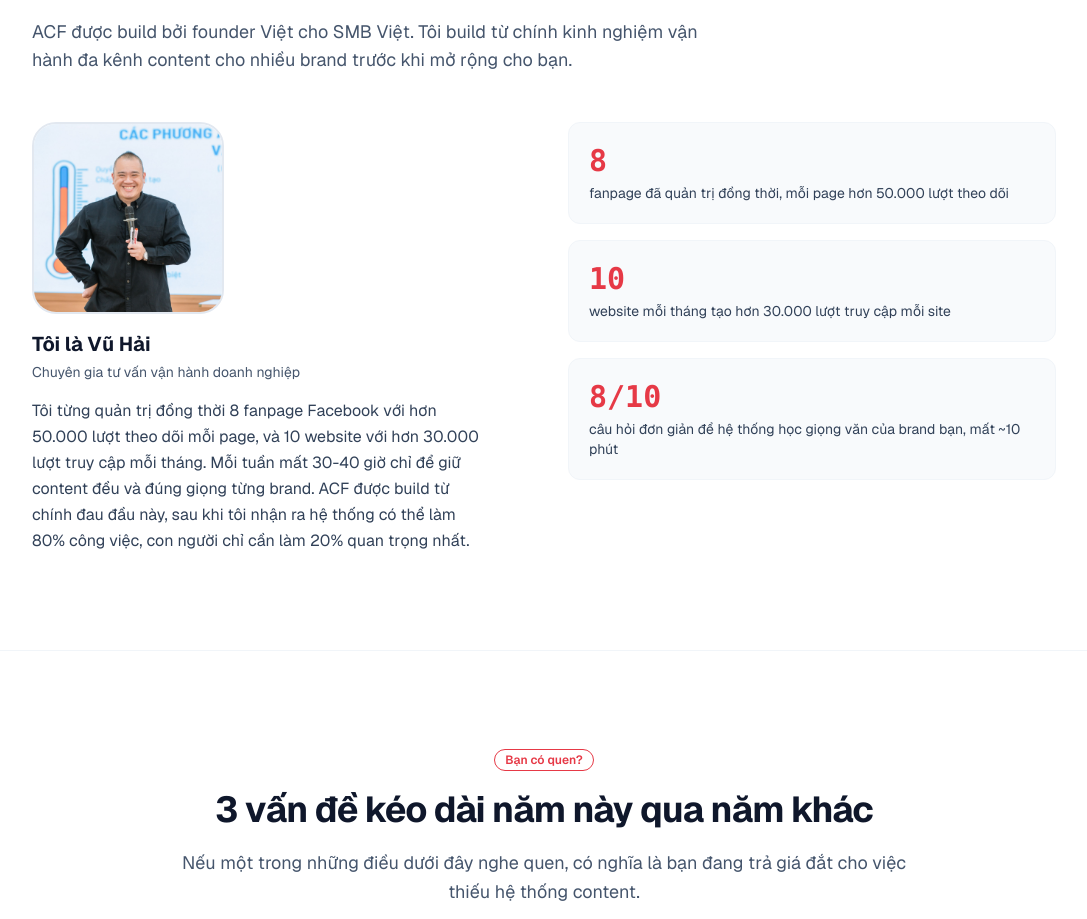
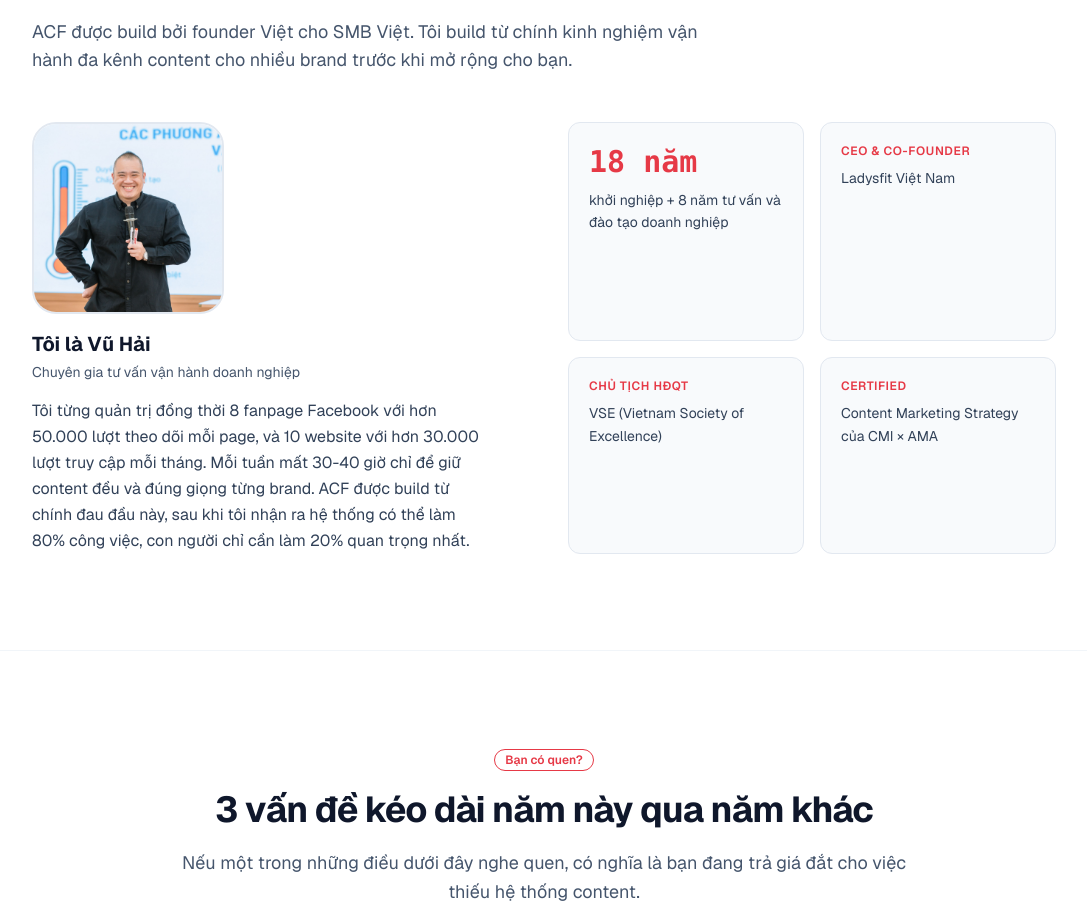
Before and after one commit to vuhuyhai/auto-content-factory, a Next.js app: page / in a window 1280 px wide. Shown: the part 1276-2195 px from the top of the page, without its empty margins (96-1183 px from the left). Built offline with nearby package versions, Linux system fonts and the light colour scheme.

Commit message:
feat(landing): replace proof cards with 4 founder credentials in 2x2 grid

```diff
--- a/src/components/landing/trust-section.tsx
+++ b/src/components/landing/trust-section.tsx
@@ -5,25 +5,33 @@
 import Image from "next/image";
 import { Badge } from "@/components/ui/badge";
 
-interface ProofCard {
-  stat: string;
+interface CredentialCard {
+  type: "stat" | "role";
+  stat?: string;
+  label?: string;
   caption: string;
 }
 
-const PROOF_CARDS: ProofCard[] = [
+const CREDENTIAL_CARDS: CredentialCard[] = [
   {
-    stat: "8",
-    caption:
-      "fanpage đã quản trị đồng thời, mỗi page hơn 50.000 lượt theo dõi",
+    type: "stat",
+    stat: "18 năm",
+    caption: "khởi nghiệp + 8 năm tư vấn và đào tạo doanh nghiệp",
   },
   {
-    stat: "10",
-    caption: "website mỗi tháng tạo hơn 30.000 lượt truy cập mỗi site",
+    type: "role",
+    label: "CEO & Co-Founder",
+    caption: "Ladysfit Việt Nam",
   },
   {
-    stat: "8/10",
-    caption:
-      "câu hỏi đơn giản để hệ thống học giọng văn của brand bạn, mất ~10 phút",
+    type: "role",
+    label: "Chủ tịch HĐQT",
+    caption: "VSE (Vietnam Society of Excellence)",
+  },
+  {
+    type: "role",
+    label: "Certified",
+    caption: "Content Marketing Strategy của CMI × AMA",
   },
 ];
 
@@ -76,17 +84,25 @@ export function TrustSection() {
             </p>
           </div>
 
-          {/* Cột phải — Proof stack */}
-          <div className="flex flex-col gap-4">
-            {PROOF_CARDS.map((card) => (
+          {/* Cột phải — Credentials grid 2x2 */}
+          <div className="grid grid-cols-1 md:grid-cols-2 gap-4">
+            {CREDENTIAL_CARDS.map((card, index) => (
               <div
-                key={card.stat}
-                className="rounded-xl border border-slate-100 bg-slate-50 p-5"
+                key={index}
+                className="rounded-xl border border-slate-200 bg-slate-50 p-5"
               >
-                <div className="font-mono text-3xl font-bold text-accent-acf">
-                  {card.stat}
-                </div>
-                <p className="text-sm text-slate-700 mt-1">{card.caption}</p>
+                {card.type === "stat" ? (
+                  <div className="font-mono text-3xl font-bold text-accent-acf leading-tight">
+                    {card.stat}
+                  </div>
+                ) : (
+                  <div className="text-xs font-semibold uppercase tracking-wider text-accent-acf">
+                    {card.label}
+                  </div>
+                )}
+                <p className="text-sm text-slate-700 mt-2 leading-relaxed">
+                  {card.caption}
+                </p>
               </div>
             ))}
           </div>
```
